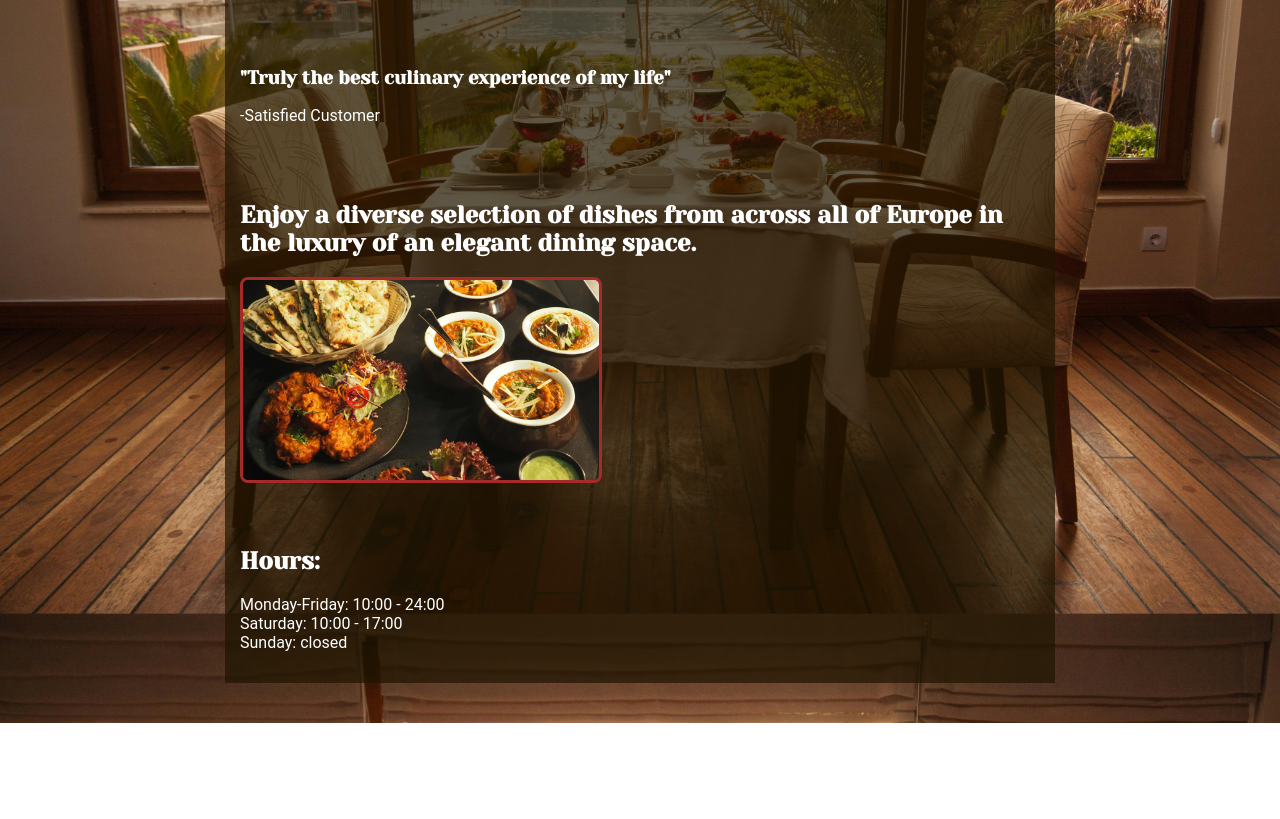
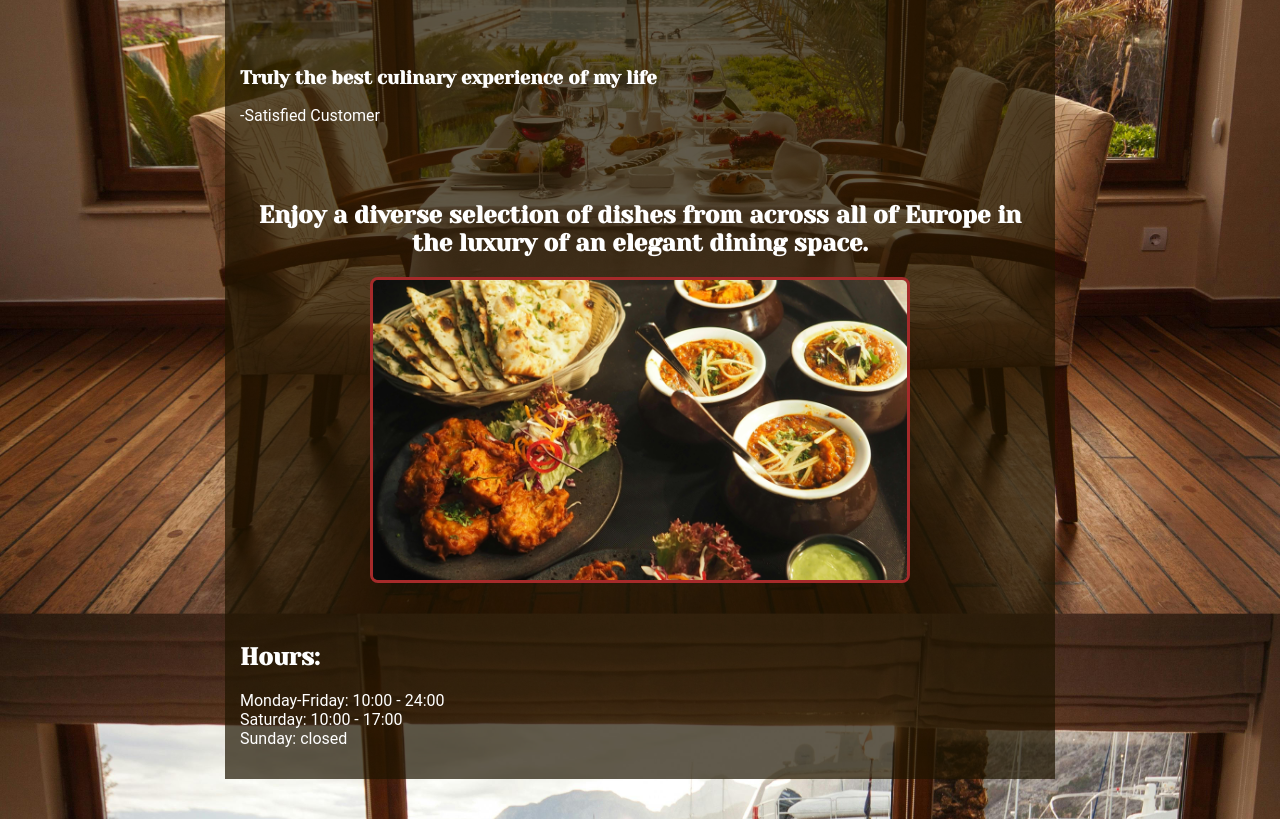
Before and after one commit to raduraduradu/restaurant-page, a website built with webpack: page src/template.html in a window 1280 px wide. Shown: the part 308-1127 px from the top of the page. Before the commit the page ends 1031 px from the top, so only its background shows below. Built offline with nearby package versions, Linux system fonts and the light colour scheme.

Commit message:
implemented homepage content in home.js

```diff
--- /dev/null
+++ b/src/home.js
@@ -0,0 +1,50 @@
+import image from "./assets/pexels-chanwalrus-958545.jpg";
+
+let homeContainer = document.createElement("div");
+homeContainer.id = "home-container";
+
+let cell1 = document.createElement("h1");
+cell1.textContent = "Welcome to the best culinary experience of your life";
+homeContainer.appendChild(cell1);
+
+
+let cell2 = document.createElement("div");
+(function () {
+    let h3 = document.createElement("h3");
+    h3.textContent = "Truly the best culinary experience of my life"
+    cell2.appendChild(h3);
+
+    let p = document.createElement("p");
+    p.textContent = "-Satisfied Customer";
+    cell2.appendChild(p);
+})();
+homeContainer.appendChild(cell2)
+
+
+let cell3 = document.createElement("div");
+(function () {
+    let h2 = document.createElement("h2");
+    h2.textContent = "Enjoy a diverse selection of dishes from across all of Europe in the luxury of an elegant dining space.";
+    cell3.appendChild(h2);
+
+    let img = document.createElement("img");
+    img.src = image;
+    cell3.appendChild(img);
+})();
+homeContainer.appendChild(cell3);
+
+
+let cell4 = document.createElement("div");
+(function () {
+    let h2 = document.createElement("h2");
+    h2.textContent = "Hours:";
+    cell4.appendChild(h2);
+
+    let p = document.createElement("p");
+    p.textContent = `Monday-Friday: 10:00 - 24:00\r\nSaturday: 10:00 - 17:00\r\nSunday: closed`;
+    cell4.appendChild(p);
+})();
+homeContainer.appendChild(cell4);
+
+
+export default homeContainer;
--- a/src/index.js
+++ b/src/index.js
@@ -1,3 +1,6 @@
 import "./style.css"
+import home from "./home.js";
 
-console.log("gooner");
+const content = document.querySelector("#content");
+
+content.appendChild(home);
--- a/src/style.css
+++ b/src/style.css
@@ -68,6 +68,8 @@ header button {
     gap: 40px;
 
     font-family: roboto;
+
+    white-space: pre-line;
 }
 
 
@@ -77,9 +79,15 @@ header button {
     font-size: 35px;
 }
 
+#content #home-container div:nth-child(3) {
+    display: grid;
+    justify-items: center;
+    text-align: center;
+}
+
 /*Photo by Chan Walrus: https://www.pexels.com/photo/white-and-brown-cooked-dish-on-white-ceramic-bowls-958545/*/
 #content #home-container img {
-    height: 200px;
+    height: 300px;
     border: 3px solid brown;
     border-radius: 8px;
 }
--- a/webpack.config.js
+++ b/webpack.config.js
@@ -27,6 +27,10 @@ module.exports = {
             {
                 test: /\.html$/i,
                 loader: "html-loader",
+            },
+            {
+                test: /\.(png|svg|jpg|jpeg|gif)$/i,
+                type: "asset/resource",
             }
         ],
     },
```
Also changed, not shown: src/template.html (+2 -0 lines).
